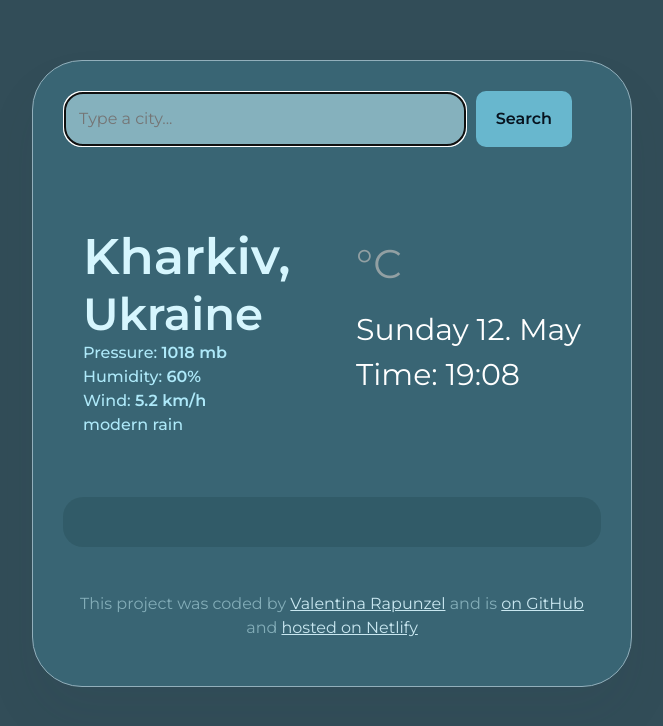
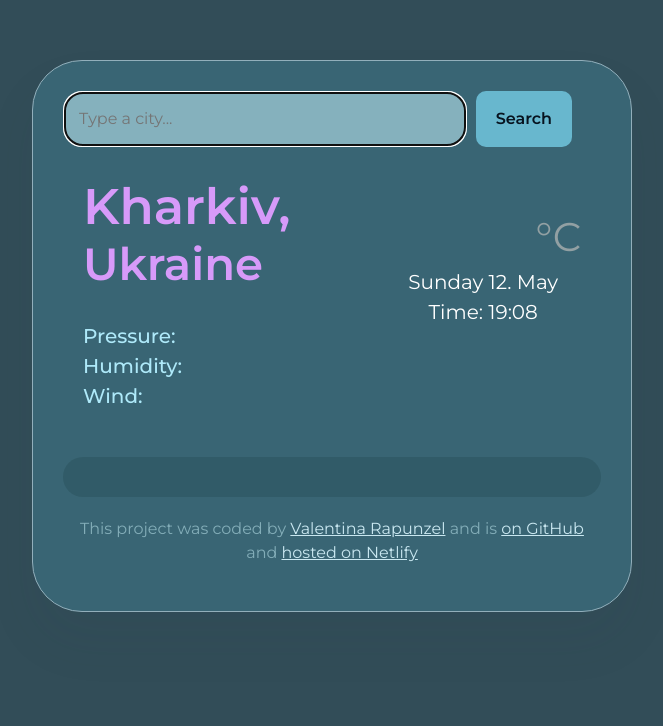
Before and after one commit to Valentina-rapunzel/weather_app_kharkiv, a plain HTML site: page index.html in a window 1280 px wide. Shown: the whole page, without its empty margins (308-971 px from the left). Drawn offline with nearby package versions, Linux system fonts and the light colour scheme; no server answers.

Commit message:
Changed some styling

```diff
--- a/index.html
+++ b/index.html
@@ -55,15 +55,15 @@
                 <h2 class="current-country" id="current-country">Ukraine</h2>
               </div>
               <ul>
-                <li>Pressure: <strong id="pressure">1018 mb</strong></li>
-                <li>Humidity: <strong id="humidity">60%</strong></li>
-                <li>Wind: <strong id="wind">5.2 km/h</strong></li>
+                <li>Pressure: <strong id="pressure"></strong></li>
+                <li>Humidity: <strong id="humidity"></strong></li>
+                <li>Wind: <strong id="wind"></strong></li>
                 <li class="description-details" id="description-details">
-                  modern rain
                 </li>
               </ul>
             </div>
             <div class="right-block">
+              <div class="temperature-block">
               <span
                 class="current-temperature-icon"
                 id="current-temperature-icon"
@@ -74,11 +74,11 @@
                 id="current-temperature"
               ></span>
               <span class="current-temperature-unit">°C</span>
+              </div>
 
               <p class="current-details">
                 <span class="current-date" id="current-date"></span>
                 <br />
-
                 <span class="current-time" id="current-time"></span>
               </p>
             </div>
--- a/src/styles.css
+++ b/src/styles.css
@@ -11,9 +11,7 @@ a:hover {
   cursor: pointer;
   color: rgb(213, 223, 253);
 }
-header {
-  padding-bottom: 50px;
-}
+
 main {
   padding: 30px 0;
 }
@@ -67,13 +65,13 @@ main {
 }
 
 .current-city {
-  color: #d6f6fe;
+  color: #d79af9;
   font-size: 50px;
   font-weight: 900;
   margin: 0;
 }
 .current-country {
-  color: #d6f6fe;
+  color: #d79af9;
   font-size: 45px;
   font-weight: 600;
   margin: 0;
@@ -83,15 +81,11 @@ main {
   font-size: 16px;
   font-weight: 400;
   line-height: 24px;
+  text-align: center;
   padding: 0px;
-  margin: 0px auto;
+  margin: 0 auto;
 }
 
-.current-details strong {
-  color: #ff822d;
-  padding: 0;
-  margin: 0;
-}
 .left-block {
   margin-left: 20px;
 }
@@ -101,21 +95,13 @@ main {
 }
 .current-temperature-value {
   color: #eaf8fc;
-  font-size: 60px;
+  font-size: 80px;
   font-weight: bold;
 }
 .current-temperature-icon {
-  width: 100px;
+  width: 150px;
   position: relative;
-  top: -5px;
-}
-
-.current-temperature-unit {
-  color: #92a0a3;
-  text-decoration: none;
-  font-size: 40px;
-  position: relative;
-  top: -15px;
+  top: -10px;
 }
 
 .current-date,
@@ -123,11 +109,20 @@ main {
   position: relative;
   top: -10px;
   color: #ffffff;
+  font-size: 20px;
+  line-height: 1.5;
 }
-.current-date,
-.current-time {
-  font-size: 30px;
-  line-height: 1.5;
+.temperature-block {
+  display: flex;
+  flex-direction: row;
+  margin: 20px 0;
+}
+.current-temperature-unit {
+  color: #92a0a3;
+  text-decoration: none;
+  font-size: 40px;
+  position: relative;
+  top: 10px;
 }
 
 span.today {
@@ -140,9 +135,10 @@ span.today {
 
 ul {
   padding: 0;
-  margin: 0;
+  margin-top: 30px;
   list-style-type: none;
   color: rgb(174, 233, 249);
+  font-size: 20px;
   font-weight: 500;
 }
 
@@ -172,18 +168,16 @@ ul {
   background: rgba(43, 83, 92, 0.5);
   display: flex;
   justify-content: space-between;
-  margin: 30px auto;
-  padding: 20px 30px 30px 20px;
+  margin: 0 auto;
+  padding: 20px;
   /* margin-top: 20px;
   text-align: center; */
   border-radius: 20px;
-
-  color: #551a8b;
 }
 .weather-forecast-day {
   font-size: 20px;
   opacity: 0.8;
-  color: #b660d2;
+  color: #da74fc;
   font-weight: 800;
 }
 .weather-forecast-date {
@@ -193,15 +187,12 @@ ul {
 }
 .weather-forecast-icon {
   width: 100%;
-  color: #e8c399;
-  position: relative;
-  top: 10px;
+  margin: 0 auto;
 }
 .weather-forecast-temperatures {
   font-weight: 400;
   text-align: center;
-  position: relative;
-  top: 10px;
+  margin: 0 auto;
 }
 .weather-forecast-temperature-min {
   opacity: 0.8;
@@ -209,7 +200,6 @@ ul {
 
 footer {
   text-align: center;
-  padding-top: 15px;
-
   color: rgb(131, 173, 184);
+  padding-top: 20px;
 }
```
